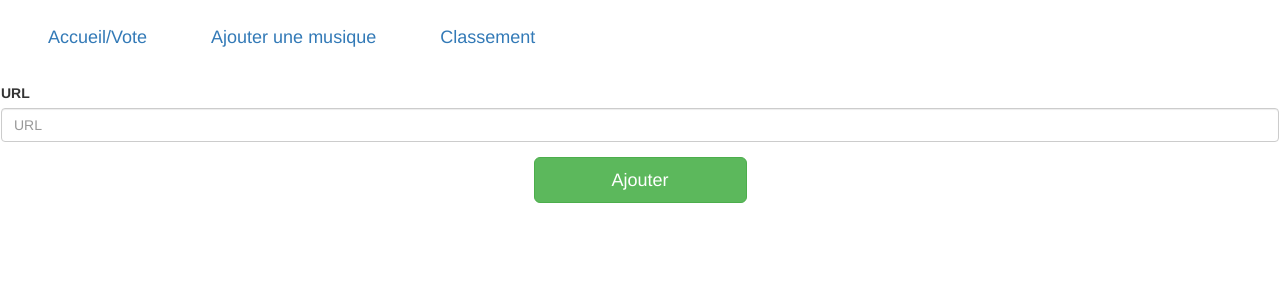
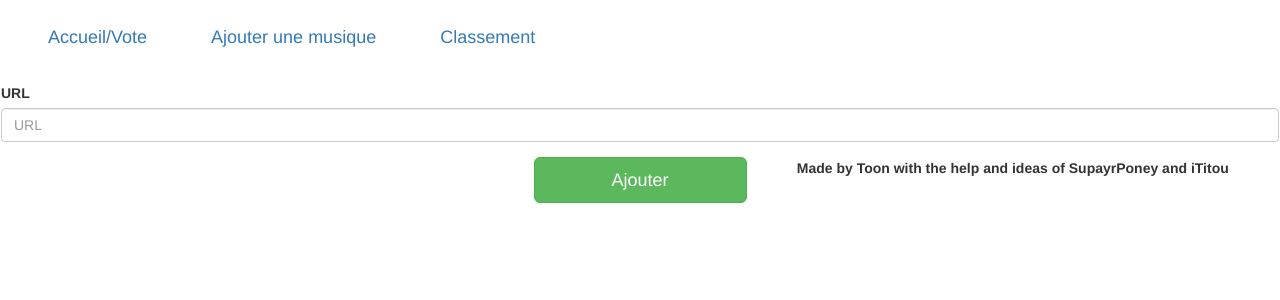
Before and after one commit to t00n/badsound, a Django app: page /add_music in a window 1280 px wide. Shown: the top 300 px of the page. Run offline with Django 3.2, Linux system fonts and the light colour scheme; some libraries are stand-ins or nearby versions.

Commit message:
[add] footer of the dead

```diff
--- a/badsound/templates/base.html
+++ b/badsound/templates/base.html
@@ -8,7 +8,7 @@
         <meta name="viewport" content="width=device-width, initial-scale=1.0">
         {% bootstrap_css %}
         {% bootstrap_javascript jquery=1 %}
-        <title>{% block title %}BadSound{% endblock %}</title>
+        <title>{% block title %}BadSound - Vote for the worse song ever !{% endblock %}</title>
         {{ form.media }}
     </head>
     <body>
@@ -24,4 +24,5 @@
         {% block content %}
         {% endblock %}
     </body>
+    <footer><center><b>Made by Toon with the help and ideas of SupayrPoney and iTitou</b></center></footer>
 </html>
```
